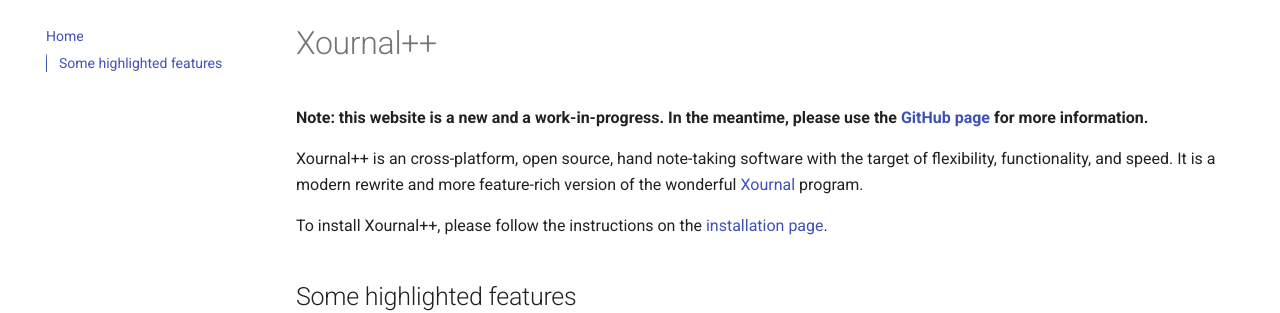
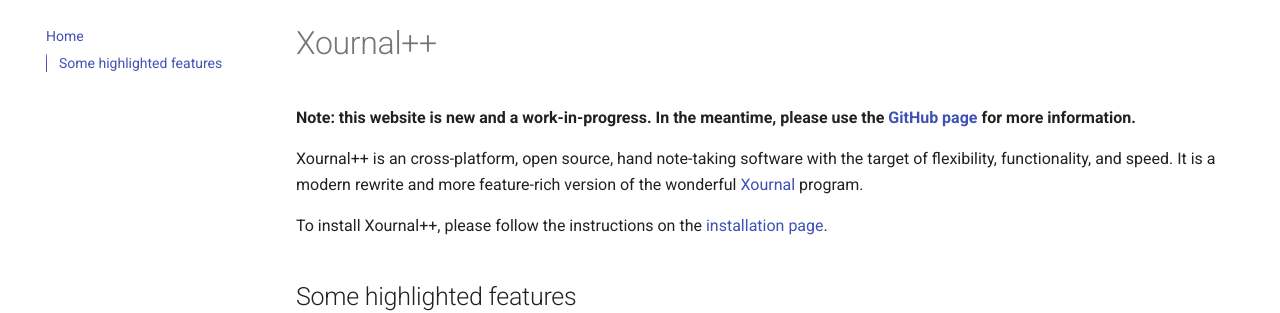
Before and after one commit to xournalpp/xournalpp.github.io, an MkDocs documentation site: the page built from docs/index.md, in a window 1280 px wide and 1294 px high. Shown: the part 123-436 px from the top of the window. Built offline with MkDocs 1.6.1 and Material for MkDocs 9.7.7, drawn with Linux system fonts in a browser that asks for light colours; comment, search, counter and statistics services are not loaded; the version menu is left out.

```diff
--- a/docs/index.md
+++ b/docs/index.md
@@ -1,6 +1,6 @@
 # Xournal++
 
-**Note: this website is a new and a work-in-progress. In the meantime, please
+**Note: this website is new and a work-in-progress. In the meantime, please
 use the [GitHub page](https://github.com/xournalpp/xournalpp) for more
 information.**
 
```
